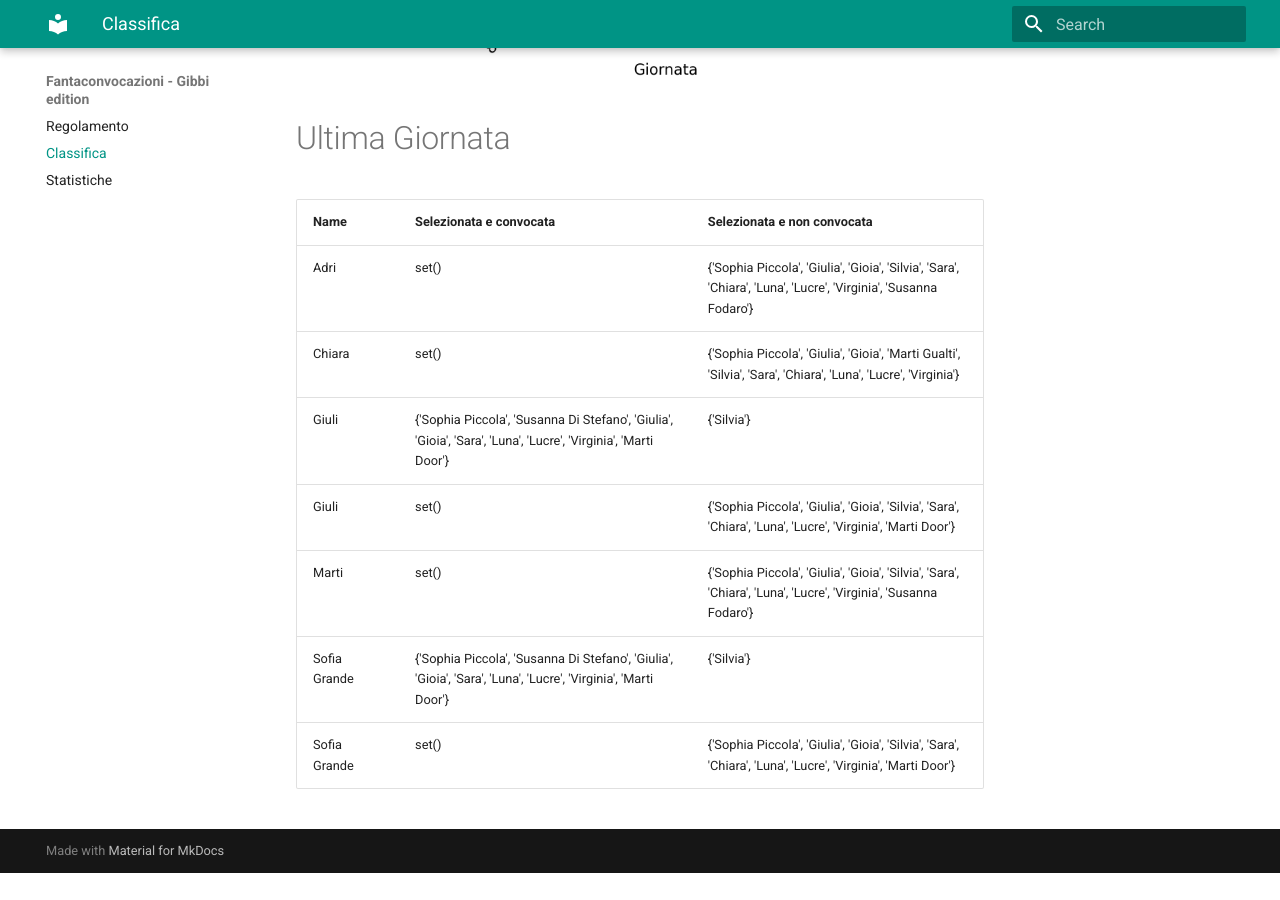
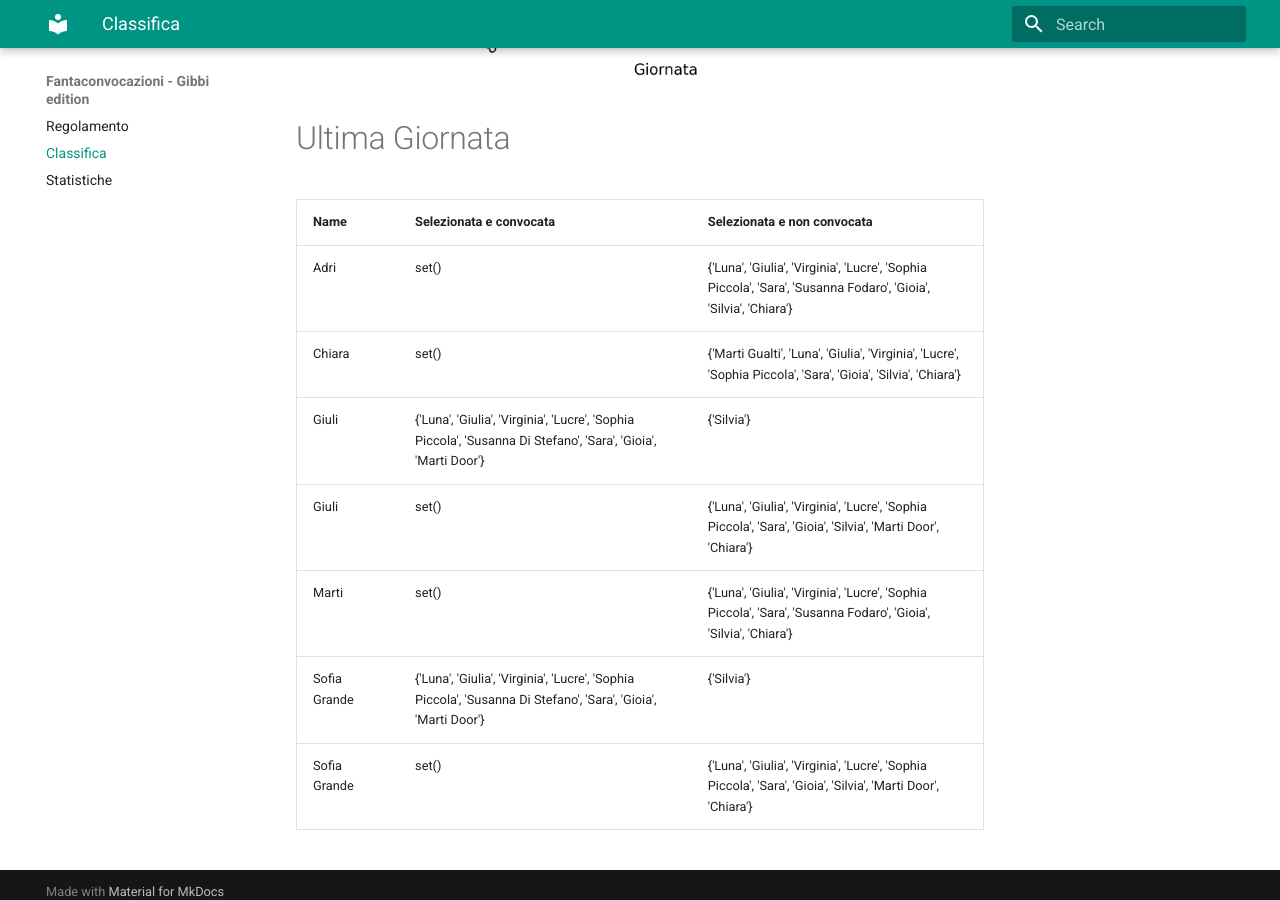
Before and after one commit to martinig94/fantagibbi, an MkDocs documentation site: the page built from docs/Classifica.md, in a window 1280 px wide and 900 px high, scrolled down 1030 px. Built offline with MkDocs 1.6.1 and Material for MkDocs 9.7.7, drawn with Linux system fonts in a browser that asks for light colours; before the commit the page ends 1903 px from its top, so only the background shows below that.

Commit message:
Auto-update from main.py

```diff
--- a/docs/Classifica.md
+++ b/docs/Classifica.md
@@ -18,11 +18,11 @@
 <!-- START_TABLE CORRECT -->
 | Name         | Selezionata e convocata                                                                                        | Selezionata e non convocata                                                                                      |
 |:-------------|:---------------------------------------------------------------------------------------------------------------|:-----------------------------------------------------------------------------------------------------------------|
-| Adri         | set()                                                                                                          | {'Sophia Piccola', 'Giulia', 'Gioia', 'Silvia', 'Sara', 'Chiara', 'Luna', 'Lucre', 'Virginia', 'Susanna Fodaro'} |
-| Chiara       | set()                                                                                                          | {'Sophia Piccola', 'Giulia', 'Gioia', 'Marti Gualti', 'Silvia', 'Sara', 'Chiara', 'Luna', 'Lucre', 'Virginia'}   |
-| Giuli        | {'Sophia Piccola', 'Susanna Di Stefano', 'Giulia', 'Gioia', 'Sara', 'Luna', 'Lucre', 'Virginia', 'Marti Door'} | {'Silvia'}                                                                                                       |
-| Giuli        | set()                                                                                                          | {'Sophia Piccola', 'Giulia', 'Gioia', 'Silvia', 'Sara', 'Chiara', 'Luna', 'Lucre', 'Virginia', 'Marti Door'}     |
-| Marti        | set()                                                                                                          | {'Sophia Piccola', 'Giulia', 'Gioia', 'Silvia', 'Sara', 'Chiara', 'Luna', 'Lucre', 'Virginia', 'Susanna Fodaro'} |
-| Sofia Grande | {'Sophia Piccola', 'Susanna Di Stefano', 'Giulia', 'Gioia', 'Sara', 'Luna', 'Lucre', 'Virginia', 'Marti Door'} | {'Silvia'}                                                                                                       |
-| Sofia Grande | set()                                                                                                          | {'Sophia Piccola', 'Giulia', 'Gioia', 'Silvia', 'Sara', 'Chiara', 'Luna', 'Lucre', 'Virginia', 'Marti Door'}     |
+| Adri         | set()                                                                                                          | {'Luna', 'Giulia', 'Virginia', 'Lucre', 'Sophia Piccola', 'Sara', 'Susanna Fodaro', 'Gioia', 'Silvia', 'Chiara'} |
+| Chiara       | set()                                                                                                          | {'Marti Gualti', 'Luna', 'Giulia', 'Virginia', 'Lucre', 'Sophia Piccola', 'Sara', 'Gioia', 'Silvia', 'Chiara'}   |
+| Giuli        | {'Luna', 'Giulia', 'Virginia', 'Lucre', 'Sophia Piccola', 'Susanna Di Stefano', 'Sara', 'Gioia', 'Marti Door'} | {'Silvia'}                                                                                                       |
+| Giuli        | set()                                                                                                          | {'Luna', 'Giulia', 'Virginia', 'Lucre', 'Sophia Piccola', 'Sara', 'Gioia', 'Silvia', 'Marti Door', 'Chiara'}     |
+| Marti        | set()                                                                                                          | {'Luna', 'Giulia', 'Virginia', 'Lucre', 'Sophia Piccola', 'Sara', 'Susanna Fodaro', 'Gioia', 'Silvia', 'Chiara'} |
+| Sofia Grande | {'Luna', 'Giulia', 'Virginia', 'Lucre', 'Sophia Piccola', 'Susanna Di Stefano', 'Sara', 'Gioia', 'Marti Door'} | {'Silvia'}                                                                                                       |
+| Sofia Grande | set()                                                                                                          | {'Luna', 'Giulia', 'Virginia', 'Lucre', 'Sophia Piccola', 'Sara', 'Gioia', 'Silvia', 'Marti Door', 'Chiara'}     |
 <!-- END_TABLE CORRECT -->
```
